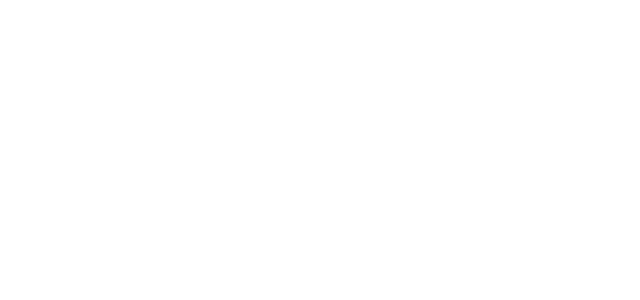
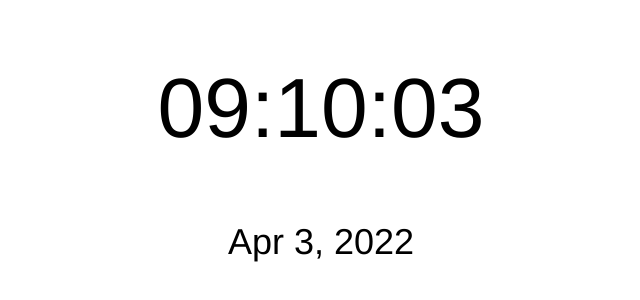
Before and after one commit to fuyucn/kindle-clock, a Vue app: page / in a window 1280 px wide. Shown: the part 344-644 px from the top of the page, without its empty margins (319-959 px from the left). Built offline with nearby package versions, Linux system fonts and the light colour scheme.

Commit message:
feat: time

```diff
--- a/index.html
+++ b/index.html
@@ -11,7 +11,7 @@
     <script></script>
     <title>Kindle Clock</title>
   </head>
-  <body class="font-sans">
+  <body>
     <div id="app"></div>
     <script type="module" src="/src/main.ts"></script>
   </body>
--- a/package.json
+++ b/package.json
@@ -11,7 +11,8 @@
   },
   "dependencies": {
     "vue": "^3.2.31",
-    "vue-router": "^4.0.14"
+    "vue-router": "^4.0.14",
+    "dayjs": "^1.11.0"
   },
   "devDependencies": {
     "@vitejs/plugin-vue": "^2.3.0",
--- a/src/App.vue
+++ b/src/App.vue
@@ -1,18 +1,42 @@
 <template>
-  <Clock />
+  <div class="container">
+    <div style="margin-top: 30%">
+      <Clock />
+    </div>
+    <div style="margin-top: 40px">
+      <Date />
+    </div>
+  </div>
 </template>
 
 <script setup lang='ts'>
-import Clock from "~/components/Clock.vue";
+import Clock from "./components/Clock.vue";
+import Date from "./components/Date.vue";
 </script>
 
 <style>
+html,
+body {
+  width: 100%;
+  height: 100%;
+  margin: 0;
+  overflow: hidden;
+}
+
 #app {
   font-family: Avenir, Helvetica, Arial, sans-serif;
   -webkit-font-smoothing: antialiased;
   -moz-osx-font-smoothing: grayscale;
   text-align: center;
   color: #000;
-  margin-top: 60px;
+  width: 100%;
+  height: 100%;
+}
+
+.container {
+  width: 100%;
+  display: flex;
+  flex-direction: column;
+  align-items: center;
 }
 </style>
--- a/src/components/Clock.vue
+++ b/src/components/Clock.vue
@@ -1,5 +1,23 @@
 <template>
-  <div></div>
+  <div v-if="!loading">
+    <div class="clock-container">
+      <span class="time">
+        {{ hour }}<span>:</span>{{ minute }}<span>:</span>{{ second }}
+      </span>
+    </div>
+  </div>
 </template>
 <script setup lang="ts">
+import useTimer from "../composable/timer.ts";
+
+const { loading, time, hour, minute, second, day, date, week } = useTimer();
 </script>
+<style scoped>
+.clock-container {
+  padding: 20px;
+}
+.time {
+  font-size: 84px;
+  font-weight: 500;
+}
+</style>
--- /dev/null
+++ b/src/components/Date.vue
@@ -0,0 +1,21 @@
+<template>
+  <div v-if="!loading">
+    <div class="date-container">
+      <span class="date">{{ date }}</span>
+    </div>
+  </div>
+</template>
+<script setup lang="ts">
+import useTimer from "../composable/timer.ts";
+
+const { loading, date } = useTimer();
+</script>
+<style scoped>
+.date-container {
+  padding: 4px;
+}
+.date {
+  font-size: 36px;
+  font-weight: 300;
+}
+</style>
--- /dev/null
+++ b/src/components/Weather.vue
@@ -0,0 +1,3 @@
+<template>
+  <div>Weather</div>
+</template>
--- /dev/null
+++ b/src/composable/timer.ts
@@ -0,0 +1,33 @@
+import { ref, onMounted, onUnmounted, computed } from "vue";
+import dayjs from "dayjs";
+
+export default function useTimer() {
+  let timer: NodeJS.Timer | null = null;
+  const time = ref<number>(Date.now());
+  const loading = ref<Boolean>(true);
+  const hour = ref("");
+  const minute = ref("");
+  const second = ref("");
+
+  const date = ref();
+  const day = ref();
+  const week = ref();
+  const format24 = ref(true);
+
+  onMounted(() => {
+    time.value = Date.now();
+    timer = setInterval(() => {
+      hour.value = format24 ? dayjs().format("HH") : dayjs().format("kk");
+      minute.value = dayjs().format("mm");
+      second.value = dayjs().format("ss");
+      date.value = dayjs().format("MMM D, YYYY");
+      if (loading) loading.value = false;
+    }, 1000);
+  });
+
+  onUnmounted(() => {
+    timer && clearInterval(timer);
+  });
+
+  return { time, hour, minute, second, date, week, day, loading };
+}
```
Also changed, not shown: 2 other files (tests, documents, lock files or other folders).
